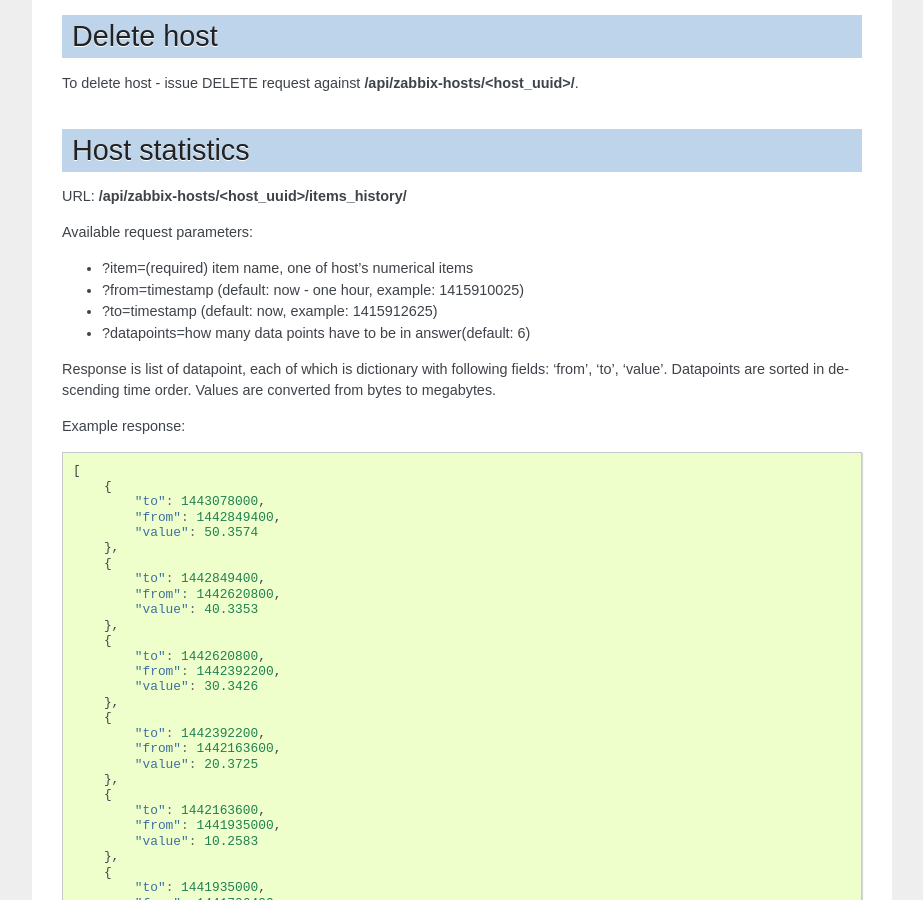
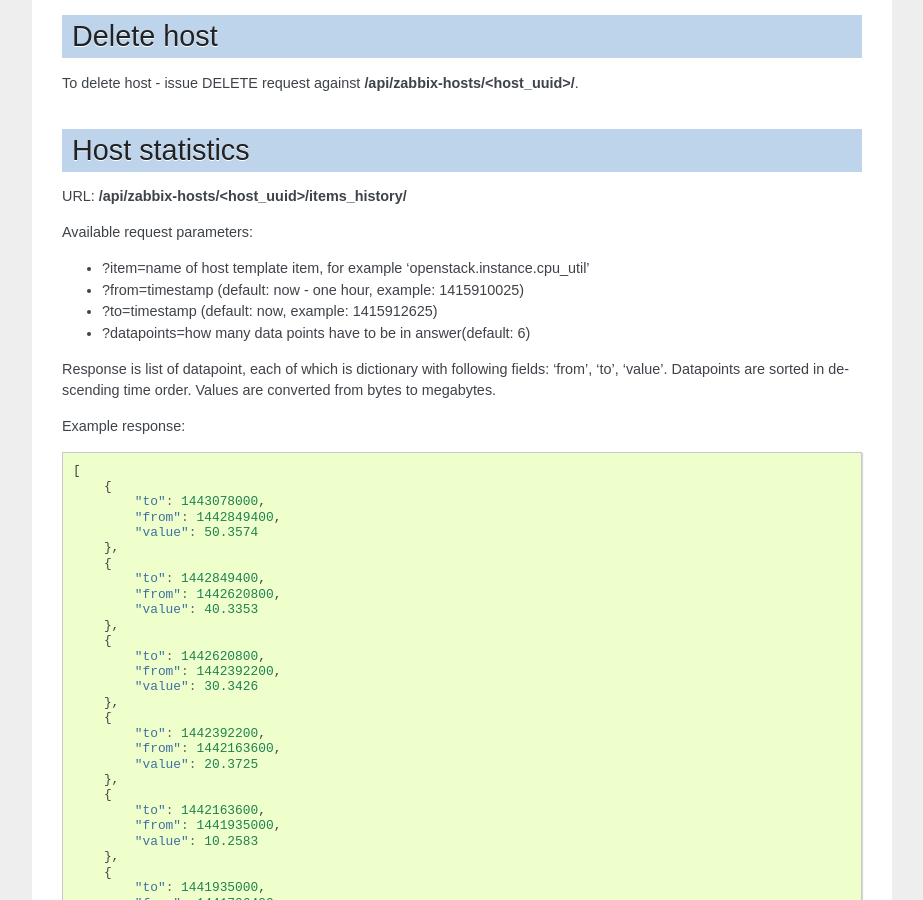
Before and after one commit to opennode/waldur-zabbix, a Sphinx documentation site: the page built from docs/api.rst, in a window 1280 px wide and 900 px high, scrolled down 3230 px. Shown: the whole window, without its empty margins (198-1121 px from the left). Built offline with Sphinx 7.4.7, drawn with Linux system fonts in a browser that asks for light colours; the version number is read from the project's files by our own code.

Commit message:
Better wording for API docs (NC-640)

```diff
--- a/docs/api.rst
+++ b/docs/api.rst
@@ -202,7 +202,7 @@
 
 Available request parameters:
 
-- ?item=(required) item name, one of host's numerical items
+- ?item=name of host template item, for example 'openstack.instance.cpu_util'
 - ?from=timestamp (default: now - one hour, example: 1415910025)
 - ?to=timestamp (default: now, example: 1415912625)
 - ?datapoints=how many data points have to be in answer(default: 6)
```
